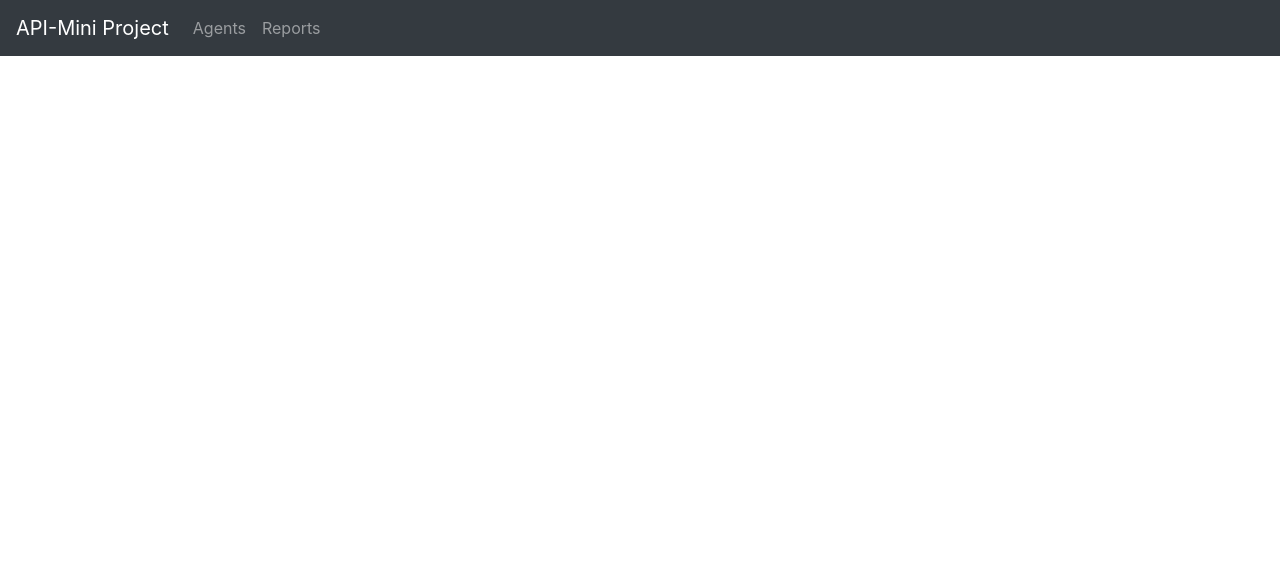
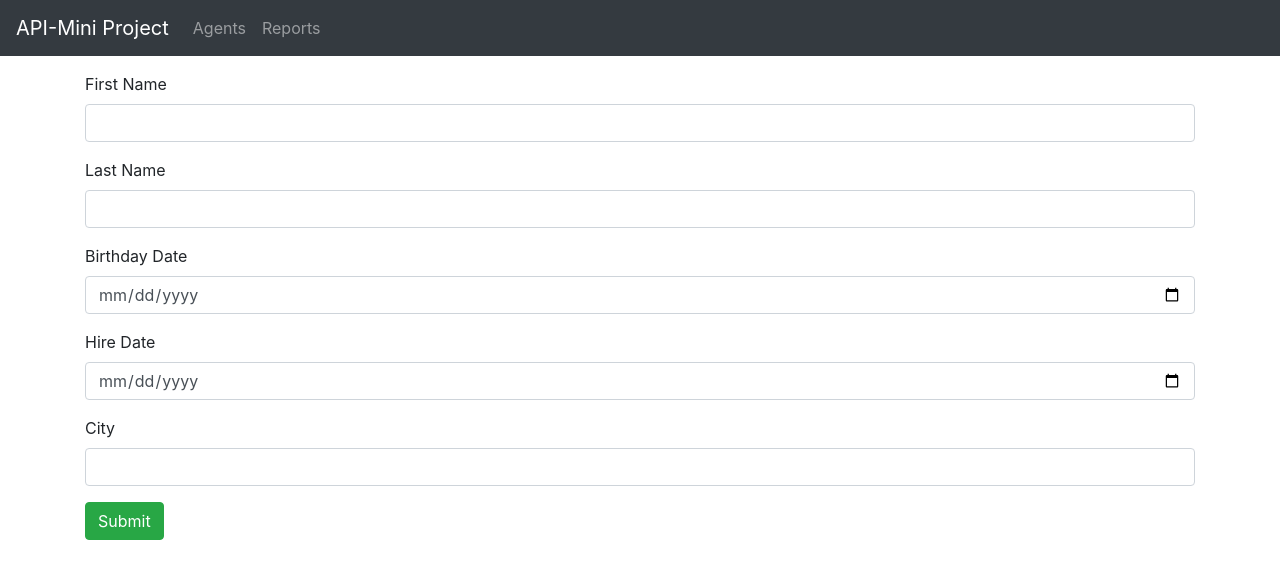
Before and after one commit to ralph367/api-task, an Angular app in the folder frontend/: page /addagents in a window 1280 px wide. Before the commit this address led to /. Shown: the top 578 px of the page. Built offline with nearby package versions, Linux system fonts and the light colour scheme.

Commit message:
Ability to create a new Agent

```diff
--- a/frontend/src/app/agents-create/agents-create.component.html
+++ b/frontend/src/app/agents-create/agents-create.component.html
@@ -1 +1,12 @@
-<p>agents-create works!</p>
+<div class="submit-form">
+
+    <div class="form-group" *ngFor="let data of agent ">
+        <label> {{data.name}}</label>
+        <input type="{{data.value.type}}" id="{{data.value.id}}" class="form-control" name="{{data.value.id}}"
+            [(ngModel)]="values[data.value.id]">
+    </div>
+    <button (click)="postSalesAgents()" class="btn btn-success">Submit</button>
+
+
+
+</div>
--- a/frontend/src/app/agents-create/agents-create.component.ts
+++ b/frontend/src/app/agents-create/agents-create.component.ts
@@ -1,4 +1,5 @@
 import { Component, OnInit } from '@angular/core';
+import { SalesService } from '../services/sales.service';
 
 @Component({
   selector: 'app-agents-create',
@@ -6,10 +7,55 @@ import { Component, OnInit } from '@angular/core';
   styleUrls: ['./agents-create.component.css']
 })
 export class AgentsCreateComponent implements OnInit {
-
-  constructor() { }
+  agent = [{
+    name: 'First Name',
+    value: {
+      type: 'text',
+      id: 'first_name'
+    }
+  }, {
+    name: 'Last Name',
+    value: {
+      type: 'text',
+      id: 'last_name'
+    }
+  }, {
+    name: 'Birthday Date',
+    value: {
+      type: 'date',
+      id: 'birthday_date'
+    }
+  }, {
+    name: 'Hire Date',
+    value: {
+      type: 'date',
+      id: 'hire_date'
+    }
+  }, {
+    name: 'City',
+    value: {
+      type: 'text',
+      id: 'city'
+    }
+  }
+  ]
+  values = {}
+  constructor(private salesService: SalesService) { }
 
   ngOnInit(): void {
   }
 
+  postSalesAgents(): void {
+    console.log(this.values)
+    this.salesService.postAgents(this.values).subscribe(
+      response => {
+        console.log(response);
+        window.location.href="/agents"
+      },
+      error => {
+        console.log(error);
+      }
+    )
+
+  }
 }
--- a/frontend/src/app/app.module.ts
+++ b/frontend/src/app/app.module.ts
@@ -2,6 +2,7 @@ import { BrowserModule } from '@angular/platform-browser';
 import { NgModule } from '@angular/core';
 import { HttpClientModule } from '@angular/common/http'
 import { RouterModule } from '@angular/router'
+import { FormsModule, ReactiveFormsModule } from '@angular/forms';
 
 import { AppRoutingModule } from './app-routing.module';
 import { AppComponent } from './app.component';
@@ -21,11 +22,14 @@ import { ReportsCreateComponent } from './reports-create/reports-create.componen
     ReportsCreateComponent
   ],
   imports: [
+    FormsModule,
+    ReactiveFormsModule,
     BrowserModule,
     AppRoutingModule,
     HttpClientModule,
     RouterModule.forRoot([
       { path: 'agents', component: AgentsComponent},
+      { path: 'addagents', component: AgentsCreateComponent},
       { path: 'agents/:id', component: AgentsDetailsComponent}
     ])
   ],
--- a/frontend/src/app/services/sales.service.ts
+++ b/frontend/src/app/services/sales.service.ts
@@ -14,4 +14,7 @@ export class SalesService {
     return this.http.get(this.backEndUrl+"agents/")
   }
 
+  postAgents(data): Observable<any>{
+    return this.http.post(this.backEndUrl+"agents/", data)
+  }
 }
```
Also changed, not shown: 1 other file (tests, documents, lock files or other folders).
